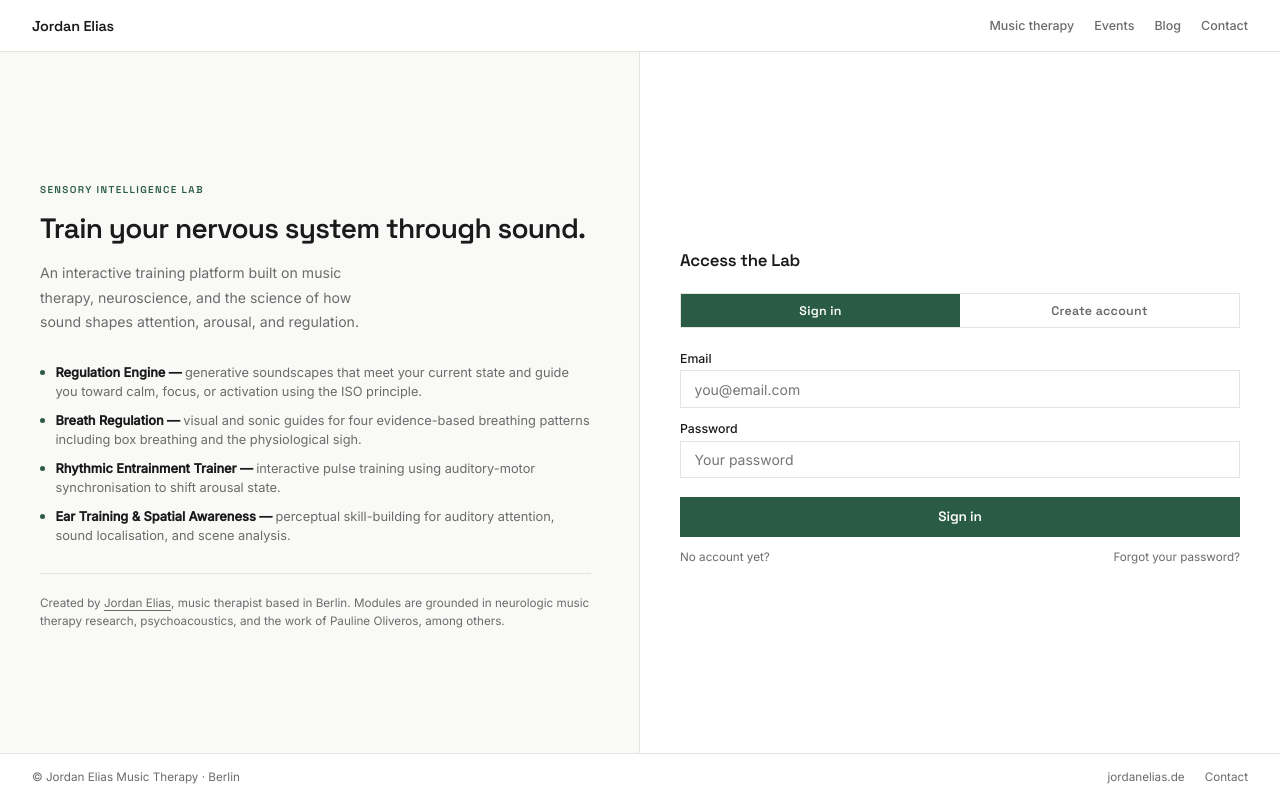
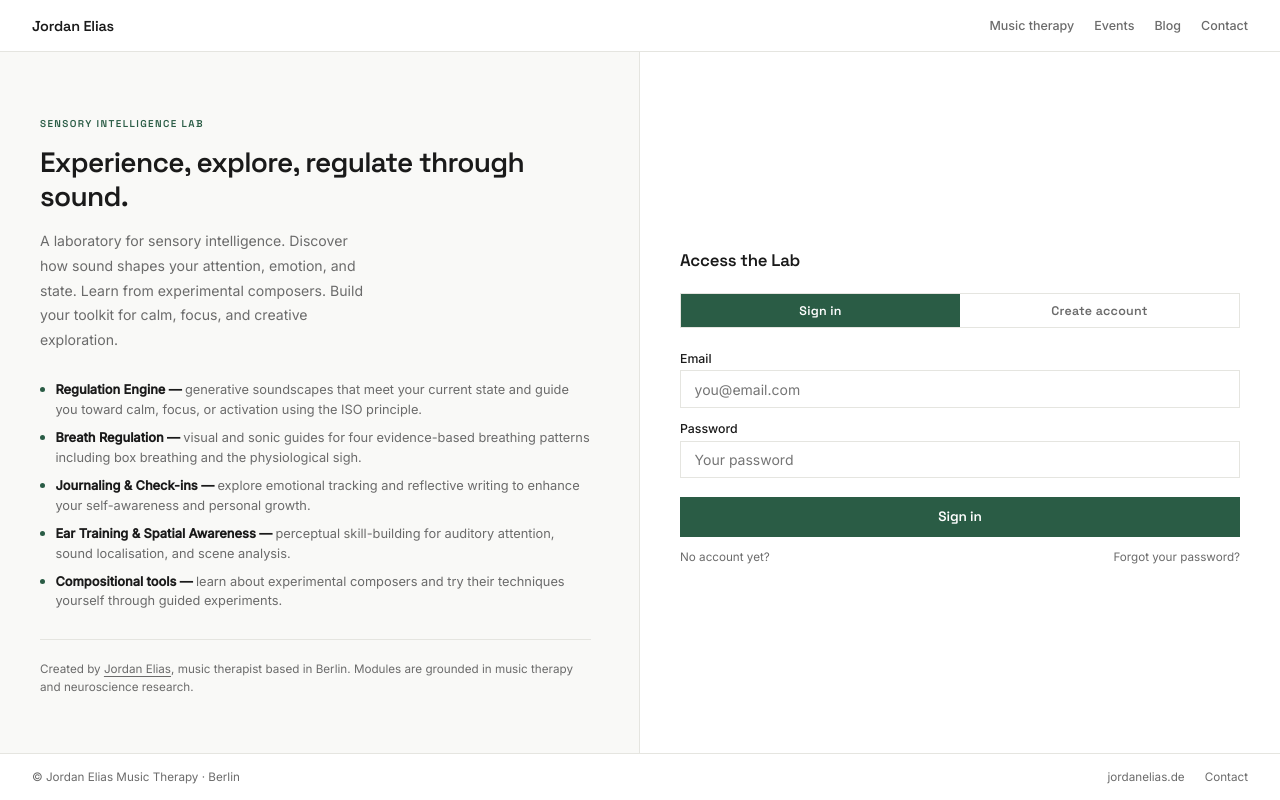
Before and after one commit to jordan-elias/sensory-intelligence-lab, a plain HTML site: page index.html in a window 1280 px wide. Drawn offline with Linux system fonts and the light colour scheme; a script that the page names is missing.

Commit message:
Update index.html

```diff
--- a/index.html
+++ b/index.html
@@ -141,8 +141,8 @@
 
   <div class="intro">
     <p class="intro-eyebrow">Sensory Intelligence Lab</p>
-    <h1>Train your nervous system through sound.</h1>
-    <p class="intro-lead">An interactive training platform built on music therapy, neuroscience, and the science of how sound shapes attention, arousal, and regulation.</p>
+    <h1>Experience, explore, regulate through sound.</h1>
+    <p class="intro-lead">A laboratory for sensory intelligence. Discover how sound shapes your attention, emotion, and state. Learn from experimental composers. Build your toolkit for calm, focus, and creative exploration.</p>
 
     <div class="module-list">
       <div class="module-item">
@@ -162,8 +162,8 @@
       <div class="module-item">
         <div class="module-dot"></div>
         <div>
-          <span class="module-name">Rhythmic Entrainment Trainer — </span>
-          <span class="module-desc">interactive pulse training using auditory-motor synchronisation to shift arousal state.</span>
+          <span class="module-name">Journaling &amp; Check-ins — </span>
+          <span class="module-desc">explore emotional tracking and reflective writing to enhance your self-awareness and personal growth.</span>
         </div>
       </div>
       <div class="module-item">
@@ -173,12 +173,18 @@
           <span class="module-desc">perceptual skill-building for auditory attention, sound localisation, and scene analysis.</span>
         </div>
       </div>
+       <div class="module-item">
+        <div class="module-dot"></div>
+        <div>
+          <span class="module-name">Compositional tools — </span>
+          <span class="module-desc">learn about experimental composers and try their techniques yourself through guided experiments.</span>
+        </div>
+      </div>
     </div>
 
     <p class="intro-credit">
       Created by <a href="https://jordanelias.de/music-therapy/" target="_blank" rel="noopener">Jordan Elias</a>,
-      music therapist based in Berlin. Modules are grounded in neurologic music therapy research,
-      psychoacoustics, and the work of Pauline Oliveros, among others.
+      music therapist based in Berlin. Modules are grounded in music therapy and neuroscience research.
     </p>
   </div>
 
```
